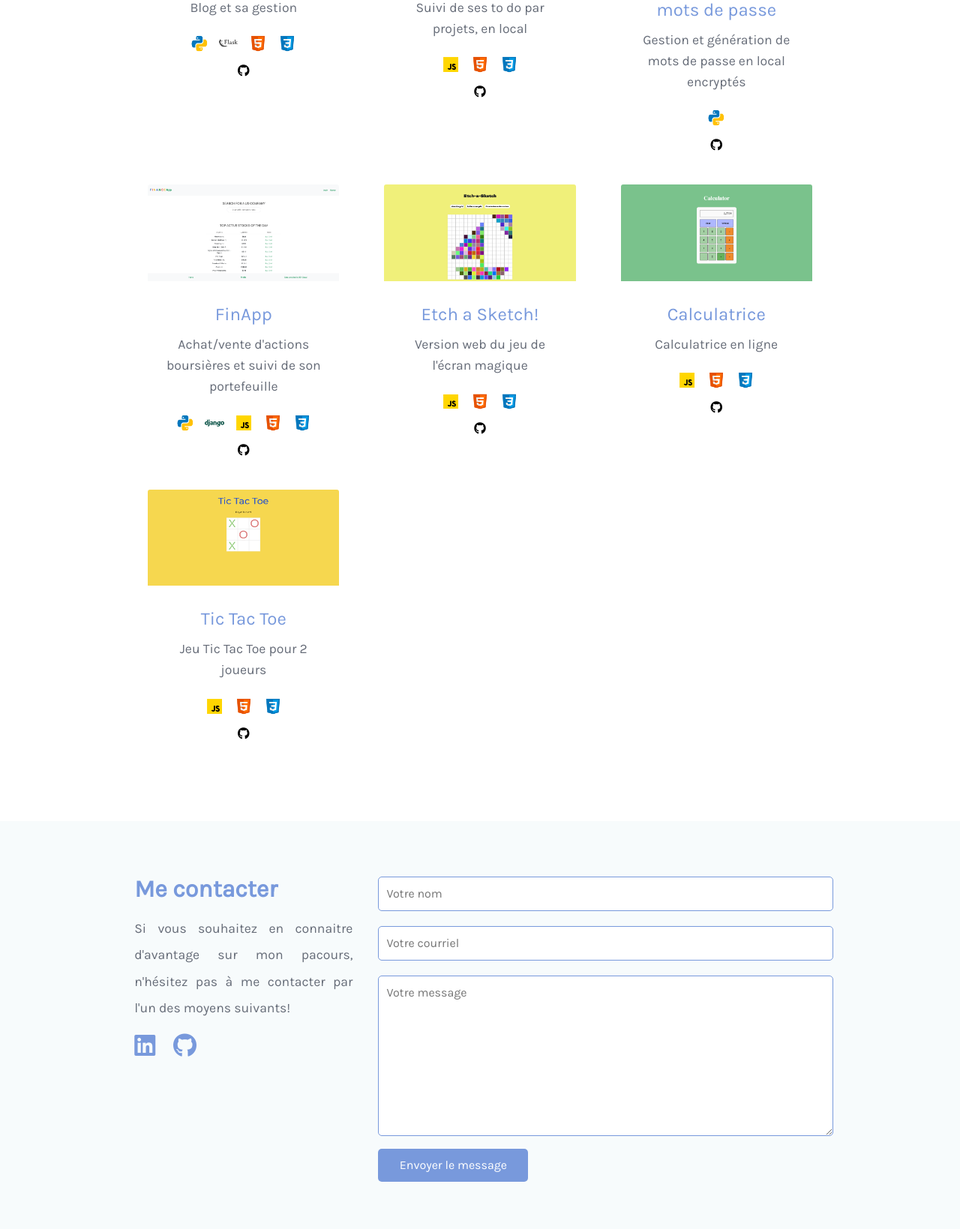
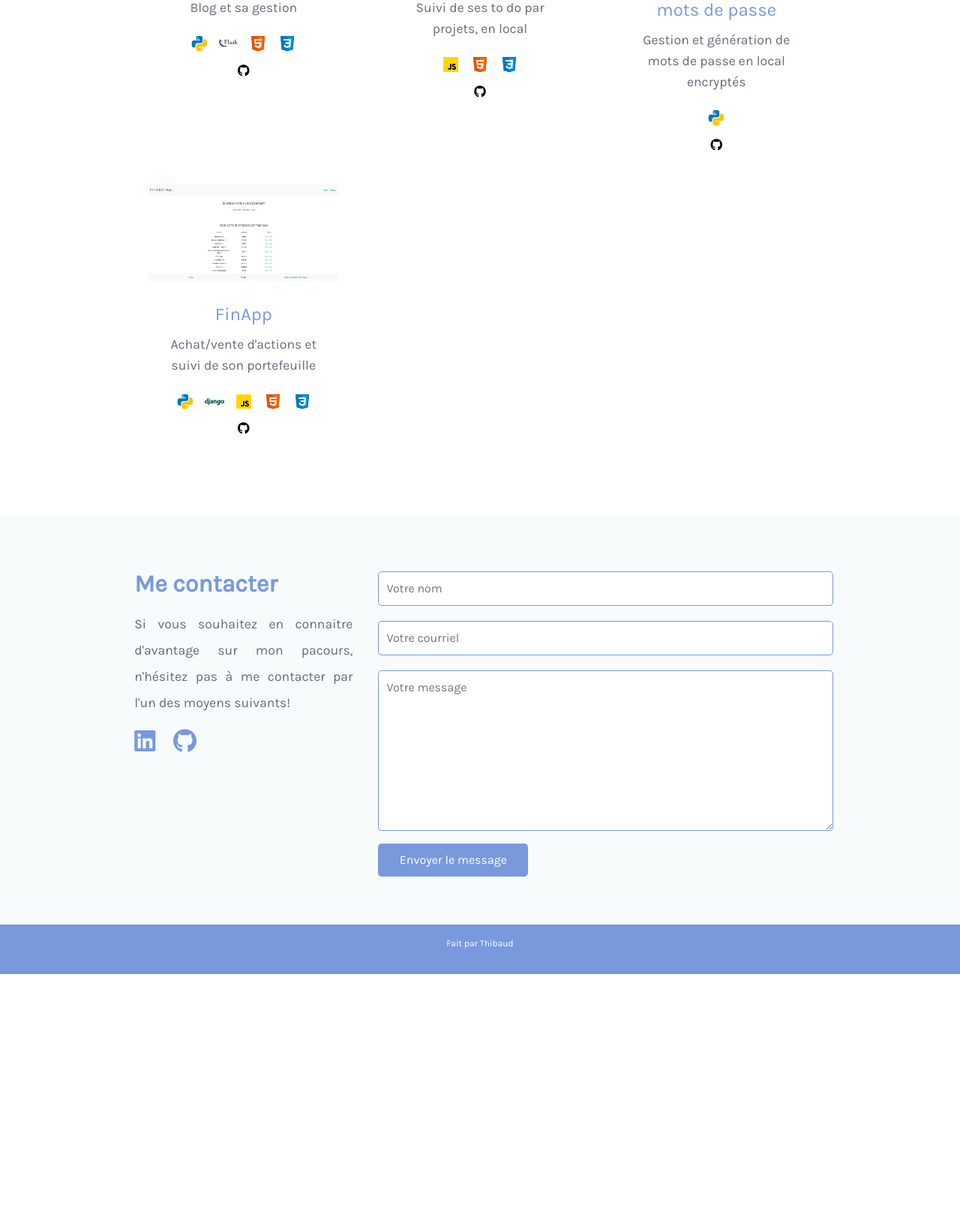
Before and after one commit to tbonnard/portfolio, a Flask app: page / in a window 1280 px wide. Shown: the part 2265-3904 px from the top of the page at 75% size. After the commit the page ends 3564 px from the top, so only its background shows below. Run offline with Flask 2, Linux system fonts and the light colour scheme; some libraries are stand-ins or nearby versions.

Commit message:
remove some projects

```diff
--- a/templates/index.html
+++ b/templates/index.html
@@ -251,7 +251,7 @@
                 <div class="card-body">
                     <a href="https://finapps.pythonanywhere.com/" target="_blank">
                     <h3 class="card-title">FinApp</h3></a>
-                    <p class="card-text">Achat/vente d'actions boursières et suivi de son portefeuille</p>
+                    <p class="card-text">Achat/vente d'actions et suivi de son portefeuille</p>
                 </div>
                   <div class="tech_icons">
                       <img src="{{ url_for('static', filename='img/python.png') }}" alt="Python" title="Python"/>
@@ -266,7 +266,7 @@
               </div>
             </div>
 
-
+<!--
             <div class="col-lg-4 col-md-6 project_item">
               <div class="card">
                   <a href="https://tbonnard.github.io/Etch_a_sketch/" target="_blank">
@@ -328,8 +328,7 @@
                   </div>
               </div>
             </div>
-
-
+ -->
           </div>
         </div>
     </section>
```
